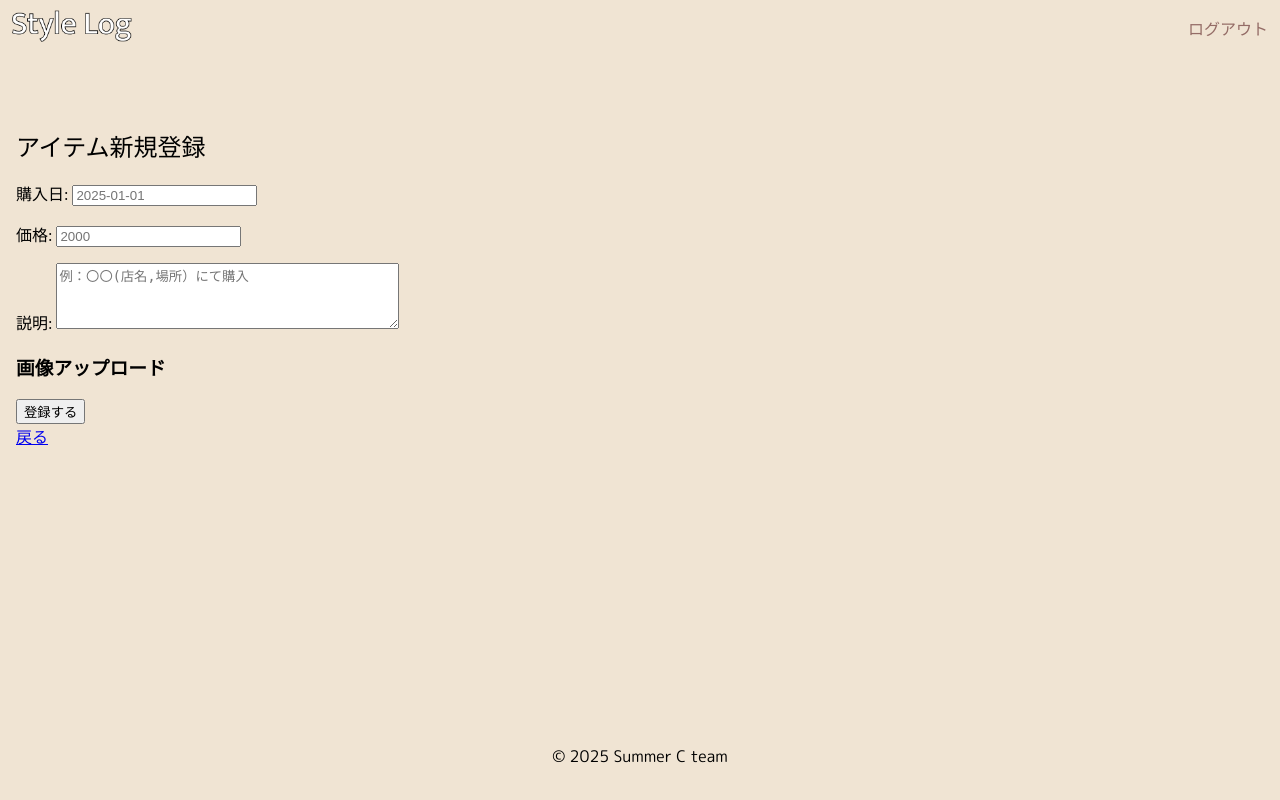
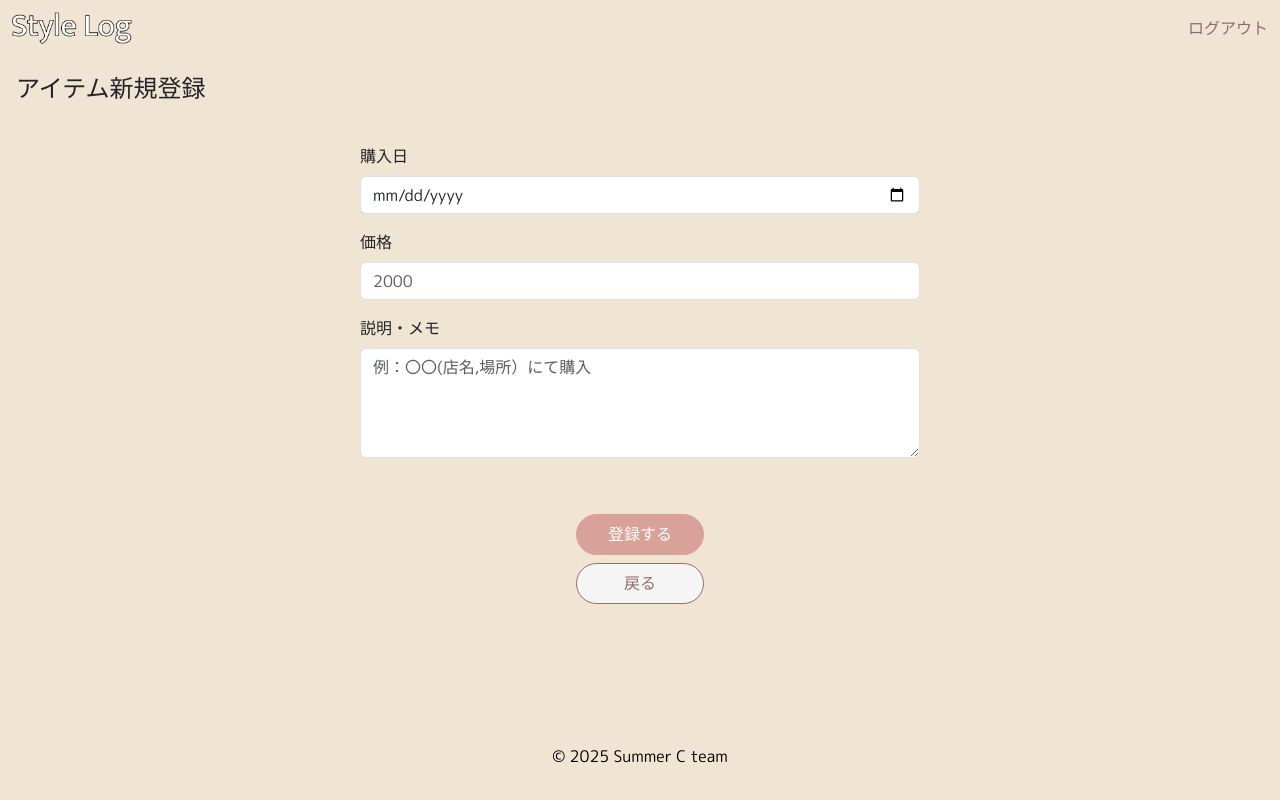
Before and after one commit to summer-hackathon-c/closet-search, a Django app: template src/items/templates/items/create.html in a window 1280 px wide. Run offline with Django 4.2, Linux system fonts and the light colour scheme; the template is opened without the code that fills it: values that come from a table or form of the project are taken from there, others are empty; parts of the project's set-up code (start-up, migrations or seed data) failed here and were passed over; some libraries are stand-ins or nearby versions.

Commit message:
アイテム登録画面のCSS, 挙動修正

```diff
--- a/src/items/forms.py
+++ b/src/items/forms.py
@@ -104,7 +104,7 @@ class ItemCreateForm(forms.ModelForm):
         labels = {
             "purchase_date": "購入日",
             "price": "価格",
-            "description": "説明",
+            "description": "説明・メモ",
         }
 
         # 入力欄のカスタマイズ
@@ -112,7 +112,7 @@ class ItemCreateForm(forms.ModelForm):
             "purchase_date": forms.DateInput(
                 attrs={
                     "class": "form-control",  # CSSにて使用するクラス
-                    "placeholder": "2025-01-01",
+                    "type": "date",  # カレンダー形式の選択
                 }
             ),
             "price": forms.NumberInput(
@@ -171,7 +171,11 @@ class ItemUpdateForm(forms.ModelForm):
     class Meta:
         model = Item
         fields = ["purchase_date", "price", "description", "images"]
-        labels = {"purchase_date": "購入日", "price": "価格", "description": "説明"}
+        labels = {
+            "purchase_date": "購入日",
+            "price": "価格",
+            "description": "説明・メモ",
+        }
 
         # 入力欄のカスタマイズ
         #  Updateのため、placeholderは非表示
--- a/src/items/templates/items/create.html
+++ b/src/items/templates/items/create.html
@@ -1,41 +1,51 @@
 {% extends 'base.html' %}
 {% load static %}
+{% load django_bootstrap5 %}
 
 {% block title %}アイテム新規登録{% endblock %}
 
+{% block extra_css %}
+  {% bootstrap_css %}
+  <link href="https://fonts.googleapis.com/css2?family=M+PLUS+Rounded+1c:wght@400;500;700&display=swap" rel="stylesheet">
+  <link rel="stylesheet" href="{% static 'css/item_form.css' %}">
+{% endblock %}
+
+{% block extra_js %}
+  <script src="{% static 'js/preview.js' %}"></script>
+{% endblock %}
+
 {% block content %}
+<div class="item-page items-form-page">
+  <div class="item-header">
     <h1>アイテム新規登録</h1>
+  　</div>
 
-    {% if messages %}
-        <ul>
-            {% for message in messages %}
-                <li style="color:red">{{ message }}</li>
-            {% endfor %}
-        </ul>
+  <div class="form-narrow">
+    {% if form.non_field_errors %}
+      <div class="alert alert-danger">{{ form.non_field_errors }}</div>
     {% endif %}
 
     <form method="post" enctype="multipart/form-data">
-        {% csrf_token %}
+      {% csrf_token %}
 
-        {{ form.non_field_errors }}
-        {{ form.as_p }}
+      {# メインフォーム（各フィールドのエラーは自動表示） #}
+      {% bootstrap_form form %}
 
-        <h3>画像アップロード</h3>
-        {{ photo_form.non_field_errors }}
-        <div>
-            {{ photo_form.images.label_tag }} {{ photo_form.images }}
-            {% for e in photo_form.images.errors %}
-                <div style="color:red">{{ e }}</div>
-            {% endfor %}
-        </div>
+      {# 画像アップロード #}
+      <div id="form-errors" class="alert alert-danger d-none"></div>
+      {% bootstrap_form_errors photo_form type='non_fields' %}
+      {% bootstrap_field photo_form.images show_label=True form_group_class="mb-3" %}
 
-        <div id="preview" style="display:flex;gap:8px;flex-wrap:wrap;margin-top:8px;"></div>
+      <div id="preview" class="mt-2"></div>
 
-        <button type="submit">登録する</button>
+      <div class="action-stack">
+        <button type="submit" class="btn-create">登録する</button>
+      </div>
     </form>
-    <a href="{% url 'item-list' %}" class="btn btn-primary">戻る</a>
 
-    {% block extra_js %}
-        <script src="{% static 'js/preview.js' %}"></script>
-    {% endblock %}
+    <div class="action-stack">
+      <a href="{% url 'item-list' %}" class="btn-back">戻る</a>
+    </div>
+  </div>
+</div>
 {% endblock %}
--- /dev/null
+++ b/src/static/css/item_form.css
@@ -0,0 +1,129 @@
+:root {
+  --brand-prim: #946c66;
+  --brand-prim-dark: #8b5a50;
+  --brand-accent: #d9a299;
+}
+
+/* スコープ（create / edit 共通） */
+.items-form-page {
+  font-family: "M PLUS Rounded 1c", sans-serif;
+  font-weight: 400;
+  font-style: normal;
+}
+
+/* フォーム幅を少し狭く＆中央寄せ */
+.items-form-page .form-narrow {
+  max-width: 560px; /* 480〜640で調整可 */
+  margin: 0 auto;
+}
+
+/* ボタン（共通） */
+.items-form-page .btn-create,
+.items-form-page .btn-back {
+  display: inline-flex;
+  align-items: center;
+  justify-content: center;
+  gap: 6px;
+  padding: 10px 20px;
+  border-radius: 9999px;
+  font-weight: 500;
+  line-height: 1.2;
+  border: 1px solid transparent;
+  text-decoration: none;
+  cursor: pointer;
+  transition: background-color 0.2s, border-color 0.2s, color 0.2s,
+    transform 0.02s;
+  width: 8rem; /* 同じ横幅に */
+}
+
+/* 登録ボタン */
+.items-form-page .btn-create {
+  background-color: #d9a299;
+  color: #fff;
+  border-color: #d9a299;
+  margin-top: 2rem; /* 必要なければ削除して .action-stack で調整 */
+}
+.items-form-page .btn-create:hover,
+.items-form-page .btn-create:focus {
+  background-color: #b67f75;
+  border-color: #b67f75;
+}
+
+/* 戻るボタン */
+.items-form-page .btn-back {
+  background-color: #f5f5f5;
+  color: #946c66;
+  border: 1px solid #946c66;
+}
+.items-form-page .btn-back:hover,
+.items-form-page .btn-back:focus {
+  background-color: #f7f7f7;
+}
+
+/* 押下/フォーカス可視化 */
+.items-form-page .btn-create:active,
+.items-form-page .btn-back:active {
+  transform: scale(0.98);
+}
+.items-form-page .btn-create:focus-visible,
+.items-form-page .btn-back:focus-visible {
+  outline: 2px solid #946c66;
+  outline-offset: 2px;
+}
+
+/* 縦積み＆中央寄せ */
+.items-form-page .action-stack {
+  display: flex;
+  flex-direction: column;
+  align-items: center;
+  gap: 10px;
+  margin-top: 8px;
+}
+
+/* プレビュー（スマホは2列） */
+.items-form-page #preview {
+  display: grid;
+  grid-template-columns: repeat(2, minmax(0, 1fr));
+  gap: 8px;
+  margin-top: 8px;
+}
+
+/* 画像枠（角丸とオーバーレイ用） */
+.items-form-page #preview .preview-item {
+  position: relative;
+  border-radius: 8px;
+  overflow: hidden; /* ×ボタンを内側に収める */
+}
+
+/* サムネ（正方形トリミング） */
+.items-form-page #preview .preview-img {
+  width: 100%;
+  aspect-ratio: 1/1;
+  object-fit: cover;
+  display: block;
+}
+
+/* ×ボタン */
+.items-form-page #preview .preview-remove {
+  position: absolute;
+  top: 4px;
+  right: 4px;
+  width: 24px;
+  height: 24px;
+  border: none;
+  border-radius: 9999px;
+  background: rgba(0, 0, 0, 0.6);
+  color: #fff;
+  line-height: 1;
+  display: inline-flex;
+  align-items: center;
+  justify-content: center;
+  cursor: pointer;
+}
+.items-form-page #preview .preview-remove:hover {
+  background: rgba(0, 0, 0, 0.75);
+}
+.items-form-page #preview .preview-remove:focus-visible {
+  outline: 2px solid #946c66;
+  outline-offset: 2px;
+}
--- a/src/static/css/style.css
+++ b/src/static/css/style.css
@@ -238,15 +238,15 @@ span {
   display: flex;
   justify-content: space-between;
   align-items: center;
-    background-color: #F0E4D3;
+  background-color: #f0e4d3;
   padding: 0.5rem 1rem;
   position: fixed;
-    top: var(--header-h);      /* ヘッダーの直下に吸着 */
+  top: var(--header-h); /* ヘッダーの直下に吸着 */
   left: 0;
   right: 0;
   z-index: 10;
   height: var(--subheader-h);
-    z-index: 900;              /* header よりは低く、カードより高く */
+  z-index: 900; /* header よりは低く、カードより高く */
 }
 
 .btn-submit {
@@ -336,9 +336,9 @@ span {
 }
 
 .btn-back {
-    background-color: #F5F5F5;
-    color: #946C66;
-    border: 1px solid #946C66;
+  background-color: #f5f5f5;
+  color: #946c66;
+  border: 1px solid #946c66;
 }
 .btn-back:hover {
   background-color: #f7f7f7;
--- a/src/static/js/preview.js
+++ b/src/static/js/preview.js
@@ -1,28 +1,73 @@
-//プレビュー画像
+// プレビュー画像（削除対応）
 document.addEventListener("DOMContentLoaded", function () {
-    // 画像選択用 input 要素（id="images-input"）を取得
-    const input = document.getElementById("images-input");
-    // プレビュー表示用の要素（id="preview"）を取得
+  // id があれば優先。無ければ name="images" を拾う
+  const input =
+    document.getElementById("images-input") ||
+    document.querySelector('input[type="file"][name="images"]');
   const preview = document.getElementById("preview");
-    if (input) {
-        // ファイル選択時に実行されるイベントリスナー
-        input.addEventListener("change", () => {
-            // プレビュー領域を一旦クリア
+  if (!input || !preview) return;
+
+  // 選択中のファイル状態を保持（File と表示用URL・識別子）
+  let filesState = []; // [{ file, url, id }]
+  let counter = 0;
+
+  function rebuildInputFiles() {
+    const dt = new DataTransfer();
+    filesState.forEach(({ file }) => dt.items.add(file));
+    input.files = dt.files; // ← 送信される中身を更新
+  }
+
+  function render() {
     preview.innerHTML = "";
-            // 選択されたすべてのファイルを配列として取得し、順に処理
-            Array.from(input.files).forEach(file => {
-                // <img> 要素を作成
+    filesState.forEach(({ url, id }) => {
+      const item = document.createElement("div");
+      item.className = "preview-item";
+
       const img = document.createElement("img");
-                // 選択されたファイルを一時URLとして読み込み、src にセット
-                img.src = URL.createObjectURL(file);
-                // 表示サイズと表示方法を指定
-                img.style.height = "120px";
-                img.style.objectFit = "cover";
-                // 読み込み完了後、一時URLを解放してメモリを節約
-                img.onload = () => URL.revokeObjectURL(img.src);
-                // プレビュー領域に作成した画像を追加
-                preview.appendChild(img);
+      img.className = "preview-img";
+      img.src = url;
+      img.alt = "プレビュー";
+      img.loading = "lazy";
+
+      const btn = document.createElement("button");
+      btn.type = "button";
+      btn.className = "preview-remove";
+      btn.setAttribute("aria-label", "この画像を削除");
+      btn.innerHTML = "&times;"; // ×
+
+      btn.addEventListener("click", () => {
+        const idx = filesState.findIndex((f) => f.id === id);
+        if (idx > -1) {
+          URL.revokeObjectURL(filesState[idx].url);
+          filesState.splice(idx, 1); // 状態から削除
+          rebuildInputFiles();       // input.files を更新
+          render();                  // 画面を再描画
+        }
       });
+
+      item.appendChild(img);
+      item.appendChild(btn);
+      preview.appendChild(item);
     });
   }
+
+  input.addEventListener("change", () => {
+    // 今回新たに選ばれた分だけを追加（重複はスキップ）
+    Array.from(input.files).forEach((file) => {
+      const exists = filesState.some(
+        ({ file: f }) =>
+          f.name === file.name && f.size === file.size && f.lastModified === file.lastModified
+      );
+      if (!exists) {
+        filesState.push({ file, url: URL.createObjectURL(file), id: ++counter });
+      }
     });
+    rebuildInputFiles();
+    render();
+  });
+
+  // 履歴戻る等で既にファイルが入っている場合のフォールバック
+  if (input.files && input.files.length) {
+    input.dispatchEvent(new Event("change"));
+  }
+});
--- a/src/templates/base.html
+++ b/src/templates/base.html
@@ -9,6 +9,7 @@
     <link rel="preconnect" href="https://fonts.googleapis.com">
     <link rel="preconnect" href="https://fonts.gstatic.com" crossorigin>
     <link href="https://fonts.googleapis.com/css2?family=M+PLUS+Rounded+1c:wght@400;500&display=swap" rel="stylesheet">
+    {% block extra_css %}{% endblock %}
     <link rel="stylesheet" href="{% static 'css/style.css' %}">
 </head>
 <body>
```
Also changed, not shown: other parts of src/static/css/style.css (+30 -30 lines), src/items/views.py (+21 -40 lines). Lines whose indentation alone changed are shown as unchanged.
